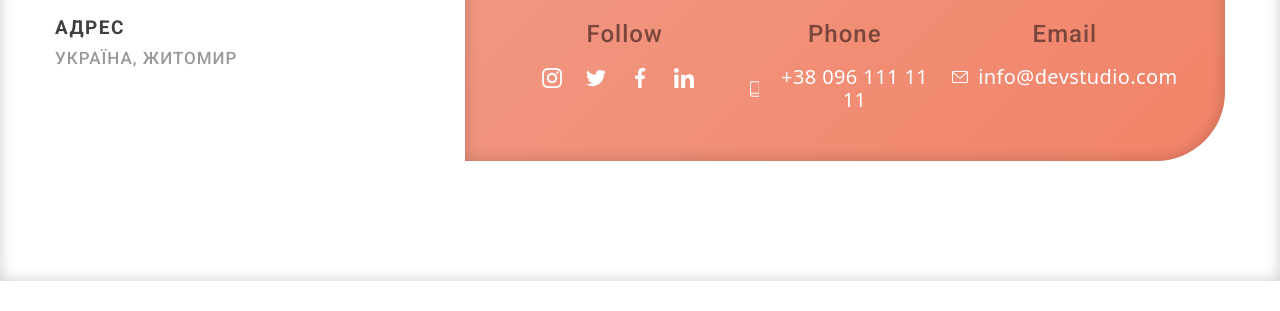
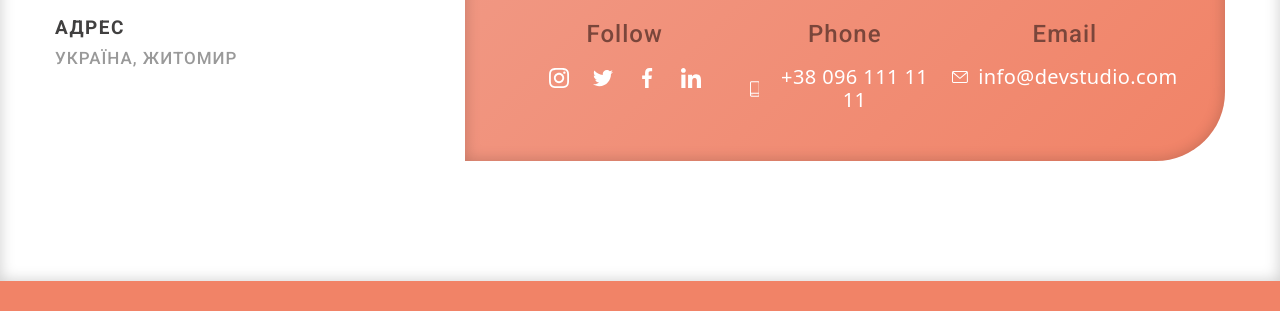
Before and after one commit to Vasylij-Kashtalyan/beautifulMaster, a plain HTML site: page index.html in a window 1280 px wide. Shown: the part 2558-2869 px from the top of the page. Before the commit the page ends 2839 px from the top, so only its background shows below. Drawn offline with nearby package versions, Linux system fonts and the light colour scheme.

Commit message:
Update footer.css

```diff
--- a/css/footer.css
+++ b/css/footer.css
@@ -5,6 +5,7 @@
   }
   padding-top: 120px;
   padding-bottom: 120px;
+  border-bottom: 30px solid var(--color-primary);
   box-shadow: inset 0px 0px 15px rgba(0, 0, 0, 0.2);
 }
 
@@ -61,6 +62,7 @@
   text-align: center;
   border-radius: 80px 0px 69px;
   box-shadow: inset 0px 0px 15px rgba(0, 0, 0, 0.2);
+  background-color: var(--color-primary);
   background: var(--gradient);
 }
 
@@ -159,4 +161,6 @@
   @media screen and (max-width: 1199px) {
     display: flex;
   }
+
+  justify-content: center;
 }
```
